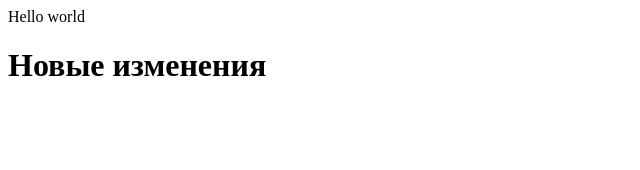
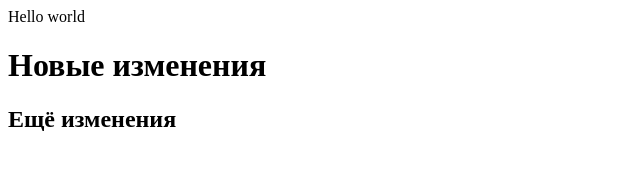
Before and after one commit to Monolith-cyborg/209IS_Dolgopolov, a plain HTML site: page index.html in a window 1280 px wide. Shown: the whole page, without its empty margins (0-640 px from the left). Drawn offline with Linux system fonts and the light colour scheme.

Commit message:
ещё изменени

```diff
--- a/index.html
+++ b/index.html
@@ -8,5 +8,6 @@
 <body>
     <header>Hello world</header>
     <h1>Новые изменения</h1>
+    <h2>Ещё изменения</h2>
 </body>
 </html>
```
